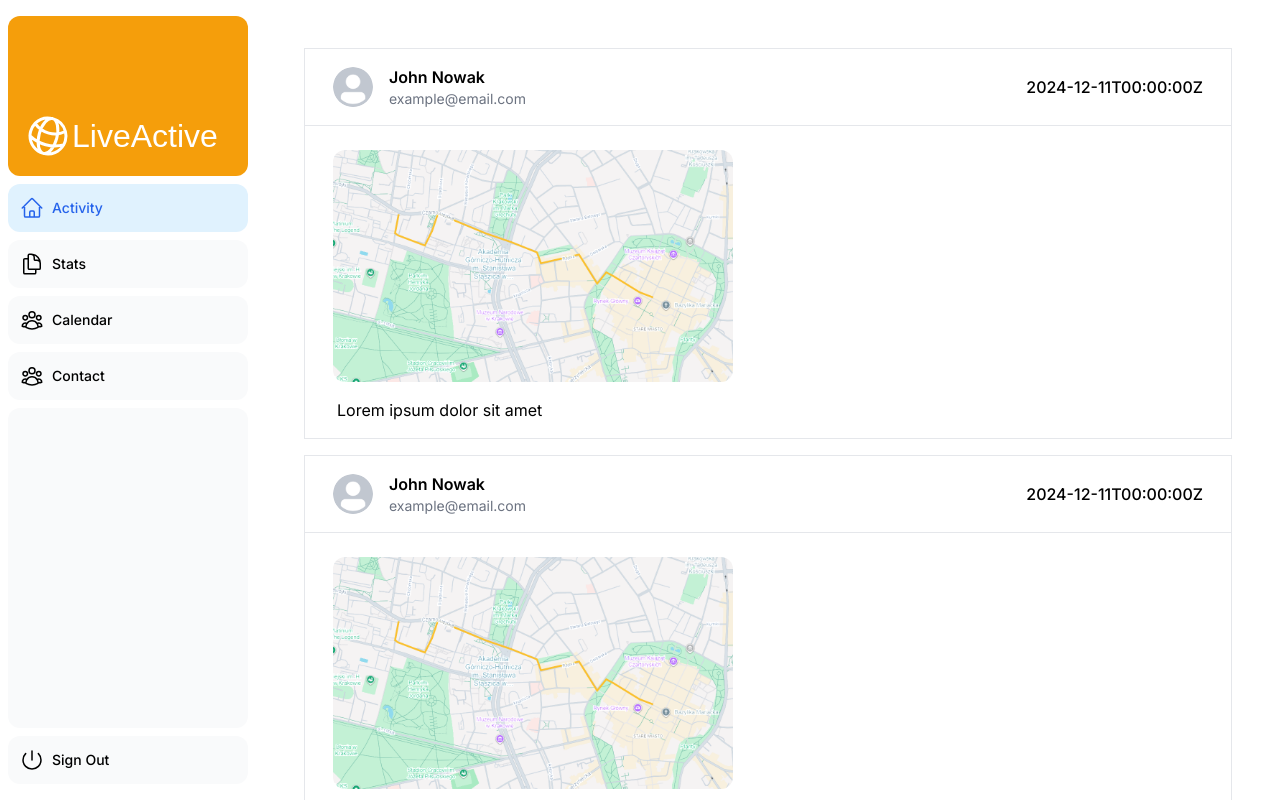
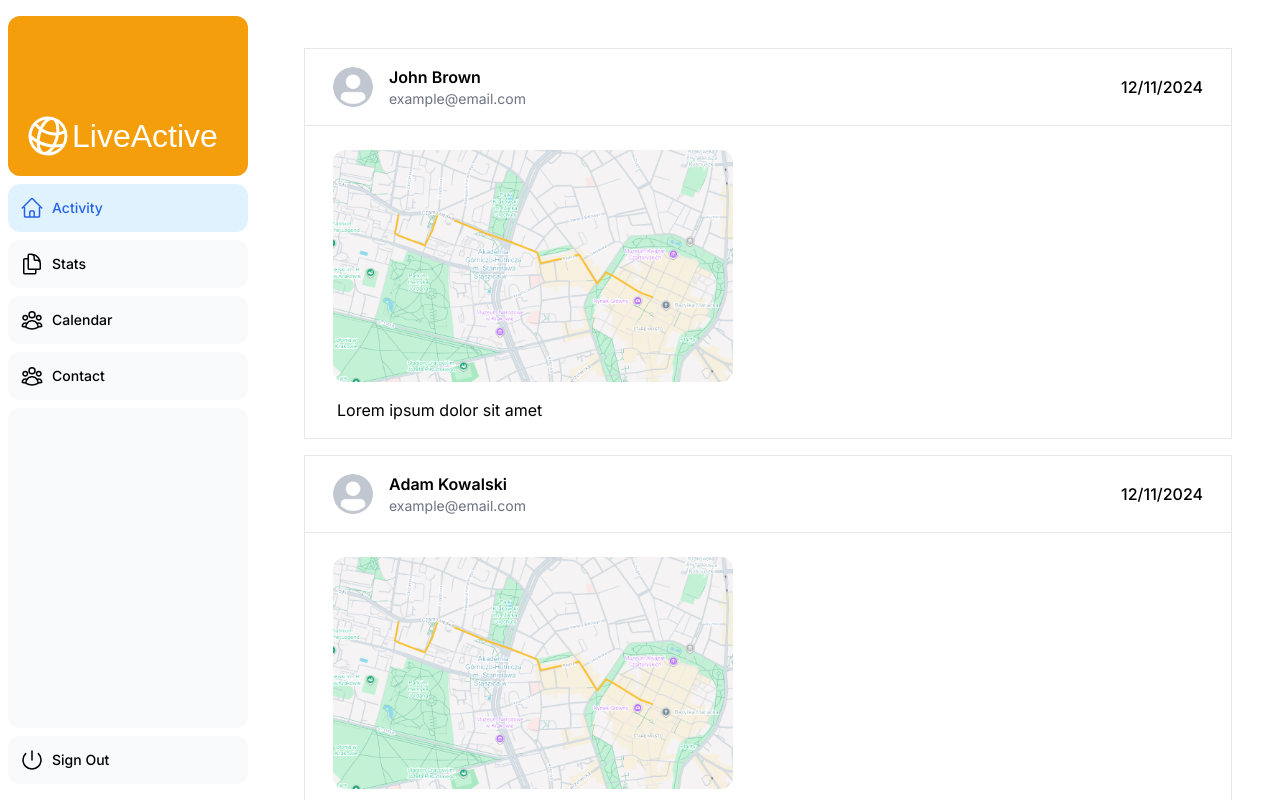
Before and after one commit to blackcaer/nextjs-sandbox, a Next.js app: page /activity in a window 1280 px wide. Built offline with nearby package versions, Linux system fonts and the light colour scheme; a web font is replaced by a local one.

Commit message:
Updated dummy user data in UserActivity and fixed date display

```diff
--- a/app/(mainapp)/activity/page.tsx
+++ b/app/(mainapp)/activity/page.tsx
@@ -4,7 +4,7 @@ import UserActivity from "@/app/ui/activity/user_activity";
 export default function Page() {
   const userData = {
     id: 1,
-    name: "John Nowak",
+    name: "John Brown",
     email: "example@email.com",
     avatar_img_url: "/avatars/avatar1.png",
     route_img_url: "/example/route1.png",
@@ -15,9 +15,8 @@ export default function Page() {
   return (
     <div className="flex flex-col md:flex-col gap-4 md:overflow-hidden">
       <UserActivity userData={userData}/>
-      <UserActivity userData={userData}/>
-      <UserActivity userData={userData}/>
-
+      <UserActivity userData={{ ...userData, name: "Adam Kowalski", id: 2 }}/>
+      <UserActivity userData={{ ...userData, name: "Anna Nowak", id: 3 }}/>
     </div>
   );
 }
--- a/app/ui/activity/user_activity.tsx
+++ b/app/ui/activity/user_activity.tsx
@@ -1,7 +1,6 @@
 import clsx from "clsx";
 import Image from "next/image";
 import { MapIcon } from "@heroicons/react/24/outline";
-
 
 interface UserData {
     id: number;
@@ -15,6 +14,8 @@ interface UserData {
 
 export default function UserActivity({ userData }: {userData: UserData}) {
 
+  const dateObject = new Date(userData.date);
+  const formattedDate = dateObject.toLocaleDateString();
   return (
     <div key={userData.id} className="flex flex-col border w-full">
       <div
@@ -39,7 +40,7 @@ export default function UserActivity({ userData }: {userData: UserData}) {
 
         </div>
         <div className={`truncate text-sm font-medium md:text-base`}>
-          <p>{userData.date}</p>
+          <p>{formattedDate}</p>
 
         </div>
       </div>
```
